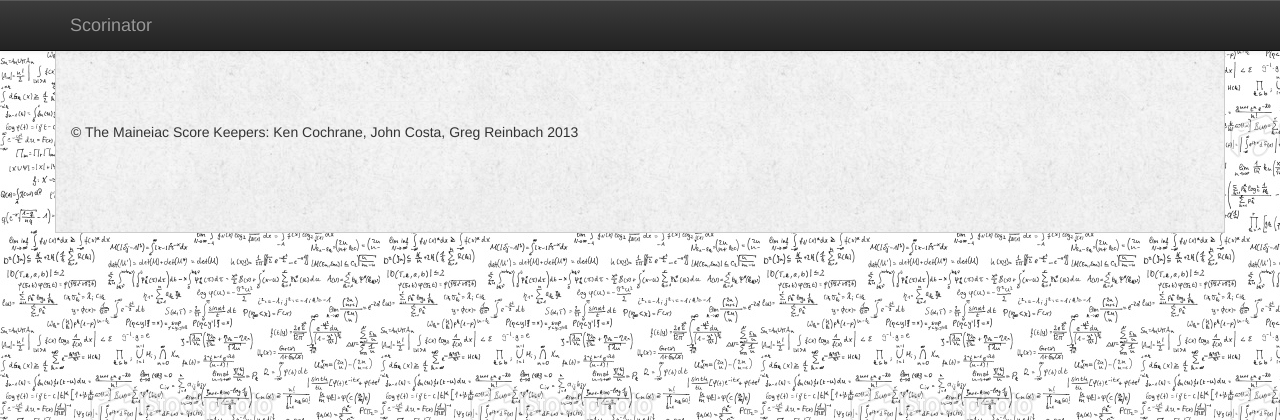
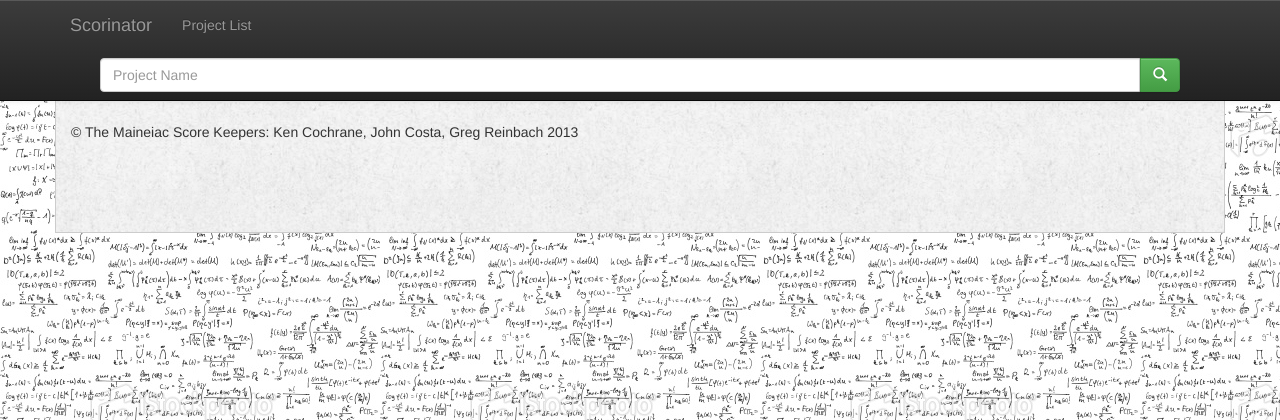
Before and after one commit to kencochrane/scorinator, a Django app: template scorinator/templates/base.html in a window 1280 px wide. Shown: the top 420 px of the page. Run offline with Django 3.2, Linux system fonts and the light colour scheme; the template is opened without the code that fills it, so the values that code supplies are empty; some libraries are stand-ins or nearby versions.

Commit message:
added hooks for project list and search

```diff
--- a/scorinator/templates/base.html
+++ b/scorinator/templates/base.html
@@ -49,7 +49,18 @@
         </div>
         <div class="navbar-collapse collapse">
           <ul class="nav navbar-nav">
+            <li><a href="#">Project List</a></li>
           </ul>
+          <form class="navbar-form navbar-right">
+            <div class="form-group">
+              <div class="input-group">
+                <input type="text" placeholder="Project Name" class="form-control">
+                <span class="input-group-btn">
+                  <button type="submit" class="btn btn-success"><i class=" glyphicon glyphicon-search"></i></button>
+                </span>
+              </div>
+            </div>
+          </form>
         </div><!--/.navbar-collapse -->
       </div>
     </div>
```
